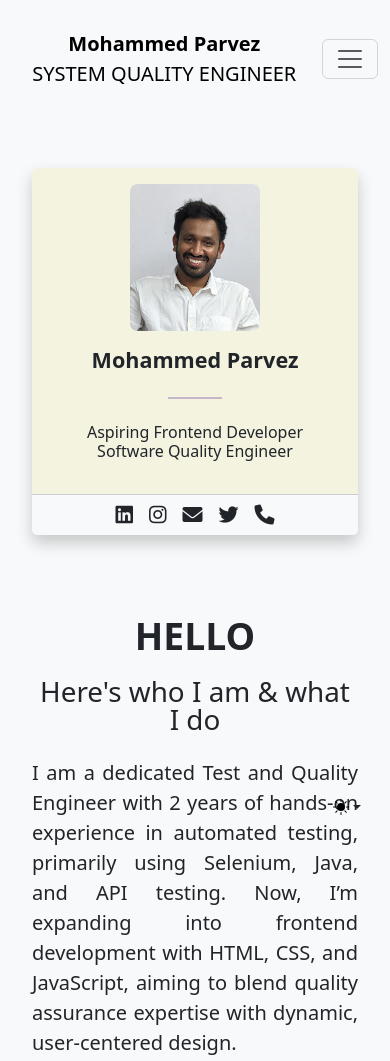
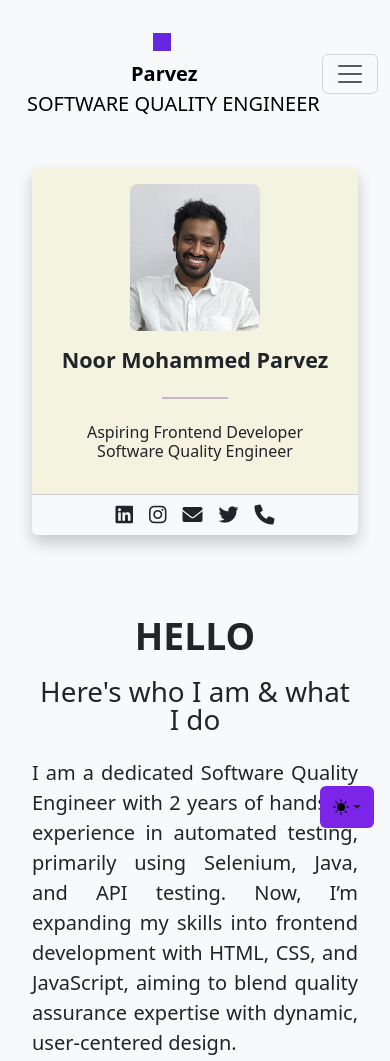
Before and after one commit to MohammedParvez118/parvez-html-css-portfolio, a plain HTML site: page index.html in a window 390 px wide. Shown: the top 1061 px of the page. Drawn offline with nearby package versions, Linux system fonts and the light colour scheme.

Commit message:
Add files via upload

```diff
--- a/CSS/style.css
+++ b/CSS/style.css
@@ -92,3 +92,40 @@ body {
 .text-justify{
     text-align: justify;
 }
+
+
+/*light, dark theme button*/
+.position-fixed {
+    position: fixed !important;
+}
+
+.btn-bd-primary {
+    --bd-violet-bg: #712cf9;
+    --bd-violet-rgb: 112.520718, 44.062154, 249.437846;
+    --bd-white-bg:white;
+    --bd-btn-hover-color:yellow;
+    --bs-btn-font-weight: 600;
+    --bs-btn-color: var(--bd-white-bg);
+    --bs-btn-bg: var(--bd-violet-bg);
+    --bs-btn-border-color: var(--bd-violet-bg);
+    --bs-btn-hover-color: var(--bd-white-bg);
+    --bs-btn-hover-bg: #6528e0;
+    --bs-btn-hover-border-color: #6528e0;
+    --bs-btn-focus-shadow-rgb: var(--bd-violet-rgb);
+    --bs-btn-active-color: var(bd-btn-hover-color);
+    --bs-btn-active-bg: #5a23c8;
+    --bs-btn-active-border-color: #5a23c8;
+}
+
+.button-color{
+    background-color: #7c24e8;
+}
+
+.box-marker{
+    background-color: #6528e0;
+    height: 18px;
+    width: 18px;
+    display: inline-block;
+    padding: 0%;
+    margin-right: 5px;
+}
--- a/index.html
+++ b/index.html
@@ -21,7 +21,7 @@
 <body>
 
     <svg xmlns="http://www.w3.org/2000/svg" class="d-none">
-        <symbol id="check2" viewBox="0 0 16 16">
+        <symbol id="check2" viewBox="0 0 16 16" >
           <path d="M13.854 3.646a.5.5 0 0 1 0 .708l-7 7a.5.5 0 0 1-.708 0l-3.5-3.5a.5.5 0 1 1 .708-.708L6.5 10.293l6.646-6.647a.5.5 0 0 1 .708 0z"></path>
         </symbol>
         <symbol id="circle-half" viewBox="0 0 16 16">
@@ -31,11 +31,11 @@
           <path d="M6 .278a.768.768 0 0 1 .08.858 7.208 7.208 0 0 0-.878 3.46c0 4.021 3.278 7.277 7.318 7.277.527 0 1.04-.055 1.533-.16a.787.787 0 0 1 .81.316.733.733 0 0 1-.031.893A8.349 8.349 0 0 1 8.344 16C3.734 16 0 12.286 0 7.71 0 4.266 2.114 1.312 5.124.06A.752.752 0 0 1 6 .278z"></path>
           <path d="M10.794 3.148a.217.217 0 0 1 .412 0l.387 1.162c.173.518.579.924 1.097 1.097l1.162.387a.217.217 0 0 1 0 .412l-1.162.387a1.734 1.734 0 0 0-1.097 1.097l-.387 1.162a.217.217 0 0 1-.412 0l-.387-1.162A1.734 1.734 0 0 0 9.31 6.593l-1.162-.387a.217.217 0 0 1 0-.412l1.162-.387a1.734 1.734 0 0 0 1.097-1.097l.387-1.162zM13.863.099a.145.145 0 0 1 .274 0l.258.774c.115.346.386.617.732.732l.774.258a.145.145 0 0 1 0 .274l-.774.258a1.156 1.156 0 0 0-.732.732l-.258.774a.145.145 0 0 1-.274 0l-.258-.774a1.156 1.156 0 0 0-.732-.732l-.774-.258a.145.145 0 0 1 0-.274l.774-.258c.346-.115.617-.386.732-.732L13.863.1z"></path>
         </symbol>
-        <symbol id="sun-fill" viewBox="0 0 16 16">
+        <symbol id="sun-fill" viewBox="0 0 16 16" >
           <path d="M8 12a4 4 0 1 0 0-8 4 4 0 0 0 0 8zM8 0a.5.5 0 0 1 .5.5v2a.5.5 0 0 1-1 0v-2A.5.5 0 0 1 8 0zm0 13a.5.5 0 0 1 .5.5v2a.5.5 0 0 1-1 0v-2A.5.5 0 0 1 8 13zm8-5a.5.5 0 0 1-.5.5h-2a.5.5 0 0 1 0-1h2a.5.5 0 0 1 .5.5zM3 8a.5.5 0 0 1-.5.5h-2a.5.5 0 0 1 0-1h2A.5.5 0 0 1 3 8zm10.657-5.657a.5.5 0 0 1 0 .707l-1.414 1.415a.5.5 0 1 1-.707-.708l1.414-1.414a.5.5 0 0 1 .707 0zm-9.193 9.193a.5.5 0 0 1 0 .707L3.05 13.657a.5.5 0 0 1-.707-.707l1.414-1.414a.5.5 0 0 1 .707 0zm9.193 2.121a.5.5 0 0 1-.707 0l-1.414-1.414a.5.5 0 0 1 .707-.707l1.414 1.414a.5.5 0 0 1 0 .707zM4.464 4.465a.5.5 0 0 1-.707 0L2.343 3.05a.5.5 0 1 1 .707-.707l1.414 1.414a.5.5 0 0 1 0 .708z"></path>
         </symbol>
       </svg>
-    <div class="dropdown position-fixed bottom-0 end-0 mb-3 me-3 bd-mode-toggle ">
+    <div class="dropdown position-fixed bottom-0 end-0 mb-3 me-3 bd-mode-toggle rounded button-color"  >
         <button class="btn btn-bd-primary py-2 dropdown-toggle d-flex align-items-center" id="bd-theme" type="button" aria-expanded="false" data-bs-toggle="dropdown" aria-label="Toggle theme (light)">
           <svg class="bi my-1 theme-icon-active" width="1em" height="1em"><use href="#sun-fill"></use></svg>
           <span class="visually-hidden" id="bd-theme-text">Toggle theme</span>
@@ -71,11 +71,13 @@
         <nav class="navbar navbar-expand-lg navbar-light fixed-top bg-body-tertiary">
             <div class="container-fluid mt-3 mb-3">
                 <div class="navbar-brand" style="margin-left: 15px;">
-                    <span class="d-none d-lg-inline"> <span style="font-weight: bold;">Mohammed Parvez</span> | SOFTWARE QUALITY ENGINEER</span>
-                    <div class="d-lg-none text-center">
-                        <span style="font-weight: bold;">Mohammed Parvez</span><br>
-                        <span>SYSTEM QUALITY ENGINEER</span>
-                    </div>
+                    <div class="box-marker"> </div>
+                    <span class="d-none d-lg-inline"> <span style="font-weight: bold;">Parvez</span> | SOFTWARE QUALITY ENGINEER</span>
+                        <div class="d-lg-none text-center">
+                            <span style="font-weight: bold;">Parvez</span><br>
+                            <span>SOFTWARE QUALITY ENGINEER</span>
+                        </div>
+
                 </div>
                 <!-- Hamburger Menu Icon -->
                 <button class="navbar-toggler d-lg-none" type="button" data-bs-toggle="offcanvas" data-bs-target="#sidebar" aria-controls="sidebar">
@@ -118,7 +120,7 @@
                     <div class="card custom-card align-items-center mb-3 w-90" style="border: none; padding: 0%;">
                         <img src="./Images/Profile Picture/Profile_photo.jpg" class="card-img-top rounded-3 mt-3" alt="Profile photo" style="width :40%; height: 30%;">
                         <div class="card-body text-center mb-2">
-                            <h4 style="font-weight: bold;">Mohammed Parvez</h4>
+                            <h4 style="font-weight: bold;">Noor Mohammed Parvez</h4>
                             <hr class ="mt-4 mb-4" style="width: 25%;  margin: 0 auto; border: none; height: 2px; background-color: #3e0485;"/>
                             <h4 class="d-none d-lg-inline" style="font-size: medium;">Aspiring Frontend Developer | Software Quality Engineer</h4>
                             <h4 class="d-lg-none text-center" style="font-size: medium;">Aspiring Frontend Developer <br> Software Quality Engineer</h4>
@@ -147,9 +149,9 @@
                     <div class="align-items-center mt-2 about-content">
                     <h1 class="display-3 fw-bold  lh-1 mb-4 text-center">HELLO</h1>
                     <h3 class="display-6  lh-1 mb-4 text-center" >Here's who I am & what I do</h3>
-                    <p class="lead text-justify" >I am a dedicated Test and Quality Engineer with 2 years of hands-on experience in
+                    <p class="lead text-justify" >I am a dedicated Software Quality Engineer with 2 years of hands-on experience in
                         automated testing, primarily using Selenium, Java, and API testing.
-                        Now, I’m expanding into frontend development with HTML, CSS, and JavaScript, aiming to blend quality
+                        Now, I’m expanding my skills into frontend development with HTML, CSS, and JavaScript, aiming to blend quality
                         assurance expertise with dynamic, user-centered design.</p>
                     </div>
                 </div>
```
